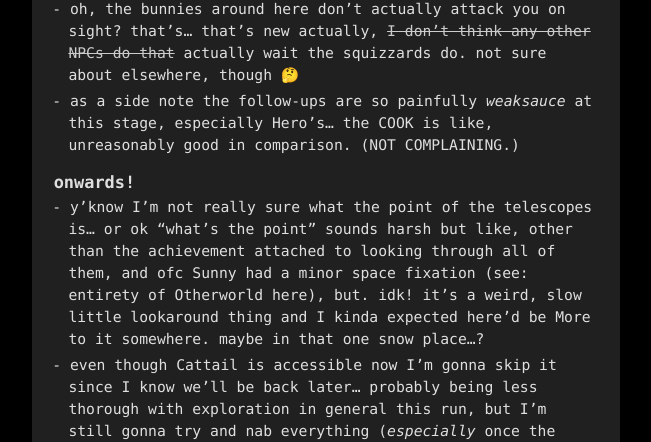
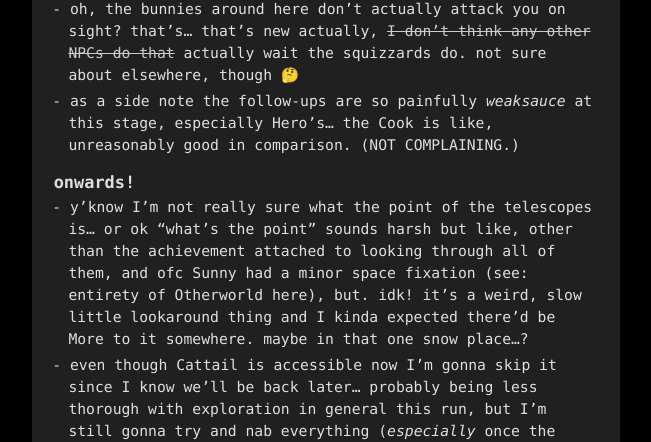
Before and after one commit to a-flyleaf/omori, a Jekyll site: the page built from _meta/2023-07-17_hikikomori4.md, in a window 1280 px wide. Shown: the part 1375-1817 px from the top of the page, without its empty margins (314-965 px from the left). Built offline with Jekyll 4.4.1, drawn with Linux system fonts in a browser that asks for light colours.

Commit message:
meta stuff 7/18
forgot to commit yesterday whoops

```diff
--- a/_meta/2023-07-17_hikikomori4.md
+++ b/_meta/2023-07-17_hikikomori4.md
@@ -49,10 +49,10 @@ addendum: |-
 - <q>I... I don't know, <span class="omo">Kel</span>! I can't really answer that one <span class="q-note">:D</span></q> y'know for someone whose schtick is ~perfection~ Mari admits straight-up to being clueless/Not That Ideal a fairly decent amount, I think? huh. sticks a pin in that, ig.
 - forgot about the ghost in the igloo. the fuck is that about
 - oh, the bunnies around here don't actually attack you on sight? that's... that's new actually, ~~I don't think any other NPCs do that~~ actually wait the squizzards do. not sure about elsewhere, though 🤔
-- as a side note the follow-ups are so painfully *weaksauce* at this stage, especially Hero's... the <span class="omo">Cook</span> is like, unreasonably good in comparison. <em class="omo">(not complaining.)</em>
+- as a side note the follow-ups are so painfully *weaksauce* at this stage, especially Hero's... the Cook is like, unreasonably good in comparison. <em class="omo">(not complaining.)</em>
 
 ## onwards!
-- y'know I'm not really sure what the point of the telescopes is... or ok "what's the point" sounds harsh but like, other than the achievement attached to looking through all of them, and ofc Sunny had a minor space fixation (see: entirety of Otherworld here), but. idk! it's a weird, slow little lookaround thing and I kinda expected here'd be More to it somewhere. maybe in that one snow place...?
+- y'know I'm not really sure what the point of the telescopes is... or ok "what's the point" sounds harsh but like, other than the achievement attached to looking through all of them, and ofc Sunny had a minor space fixation (see: entirety of Otherworld here), but. idk! it's a weird, slow little lookaround thing and I kinda expected there'd be More to it somewhere. maybe in that one snow place...?
 - even though Cattail is accessible now I'm gonna skip it since I know we'll be back later... probably being less thorough with exploration in general this run, but I'm still gonna try and nab everything (*especially* once the Hikikomori route diverges proper)
 - hm, potentially-symbolically-relevant footnote: the duckrabbit fam lives in a giant gift box, and there's a little cutscene in which Duckie Jr. *gives* you a gift (a Dandelion, which isn't a partiiicularly remarkable object I don't think?). huh
 - <q>Great, now we can spend quality family time together! Now, go to your mom.</q> ok look before anyone gets all finger-pointy "why are you calling the random NPC dad abusive" *that's not what I'm saying,*<sup id="4-main">[[4]](#4)</sup> but it seems Notable that most of his dialogue is like.. chiding the kid. and ofc he stands Noticeably Apart from both the kid and mother (visually separated, too, by the rug<sup id="5-main">[[5]](#5)</sup>)---
```
Also changed, not shown: _meta/2023-07-18_adendumdump.md (added, +12 -0 lines), meta/index.md (+1 -1 lines).
